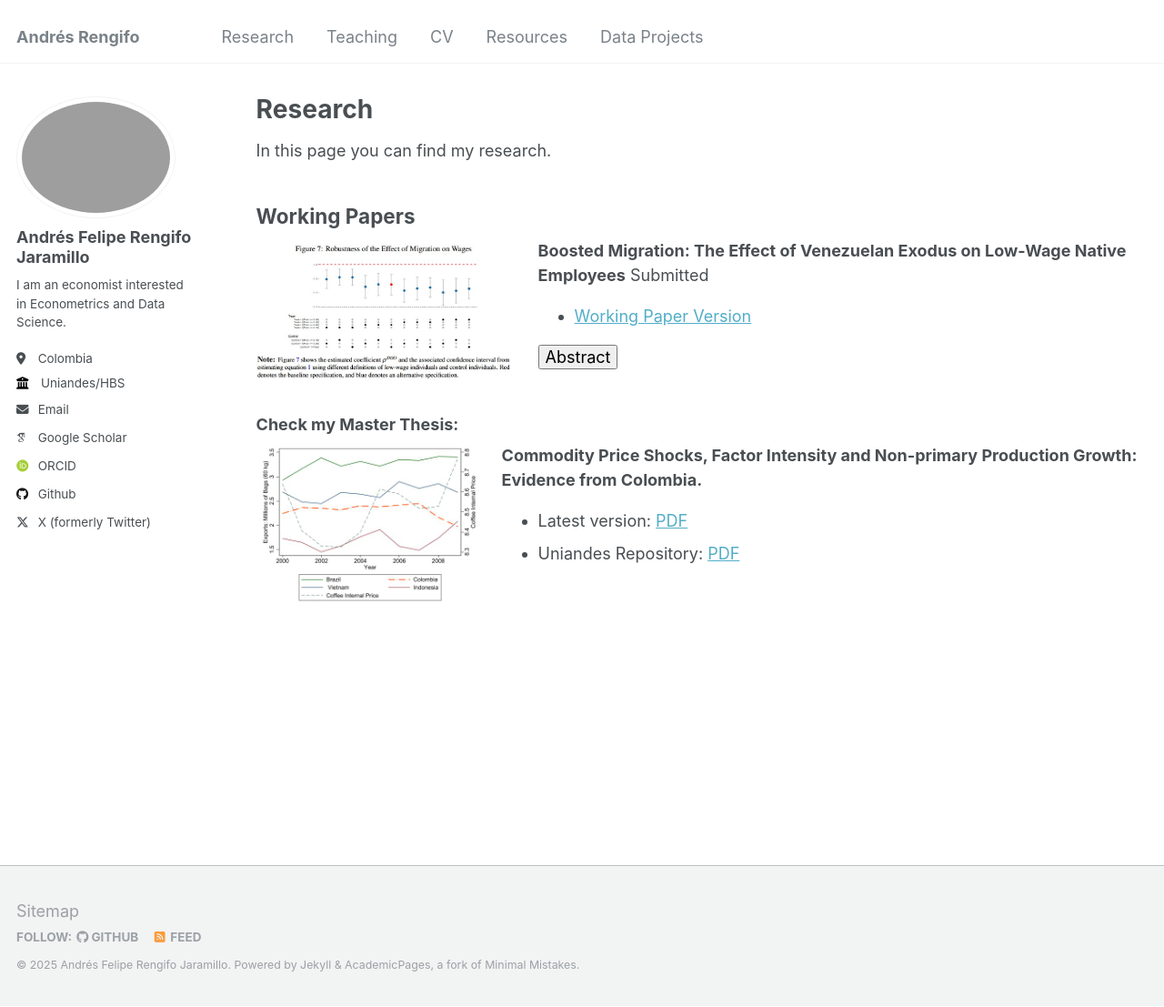
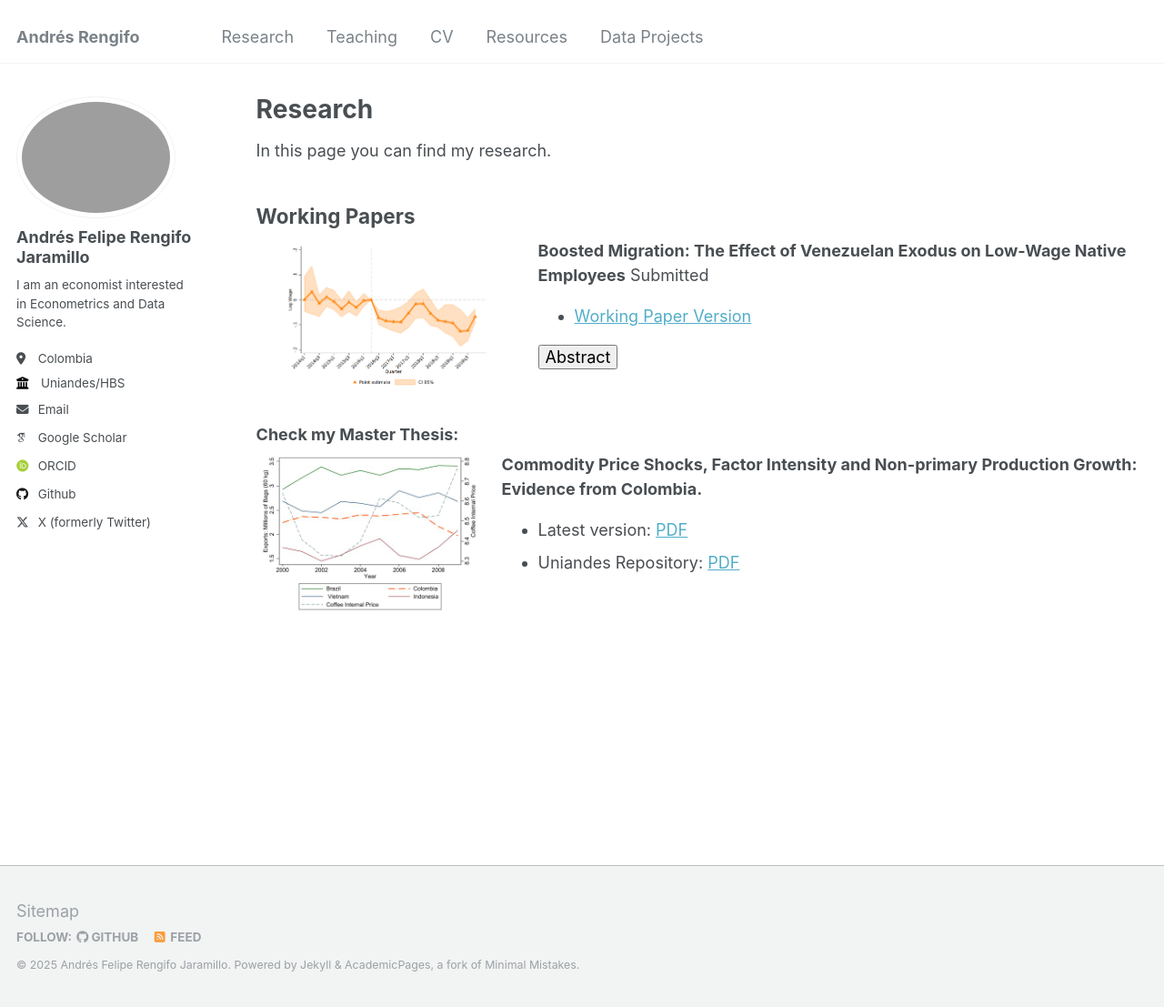
Before and after one commit to RengifoAndres/RengifoAndres.github.io, a Jekyll site: the page built from _pages/Research.md, in a window 1280 px wide and 1107 px high. Shown: the whole window at 91% size. Built offline with Jekyll 4.4.1, drawn with Linux system fonts in a browser that asks for light colours; some web fonts are replaced.

Commit message:
Update image in Working Papers section

```diff
--- a/_pages/Research.md
+++ b/_pages/Research.md
@@ -26,7 +26,7 @@ In this page you can find my research.
 ## Working Papers
 
 <div style="display: flex; align-items: flex-start; margin-bottom: 20px;">
-     <img src="/images/research_images/ML_MIG_robuss.jpg" alt="AUC FOR MODELS" style="width: 290px; height: auto; margin-right: 20px;">
+     <img src="/images/research_images/event_log_wages_MigML.png" alt="Event" style="width: 290px; height: auto; margin-right: 20px;">
   <div>
     <strong>Boosted Migration: The Effect of Venezuelan Exodus on Low-Wage Native Employees</strong> Submitted <br>
     <ul>
```
